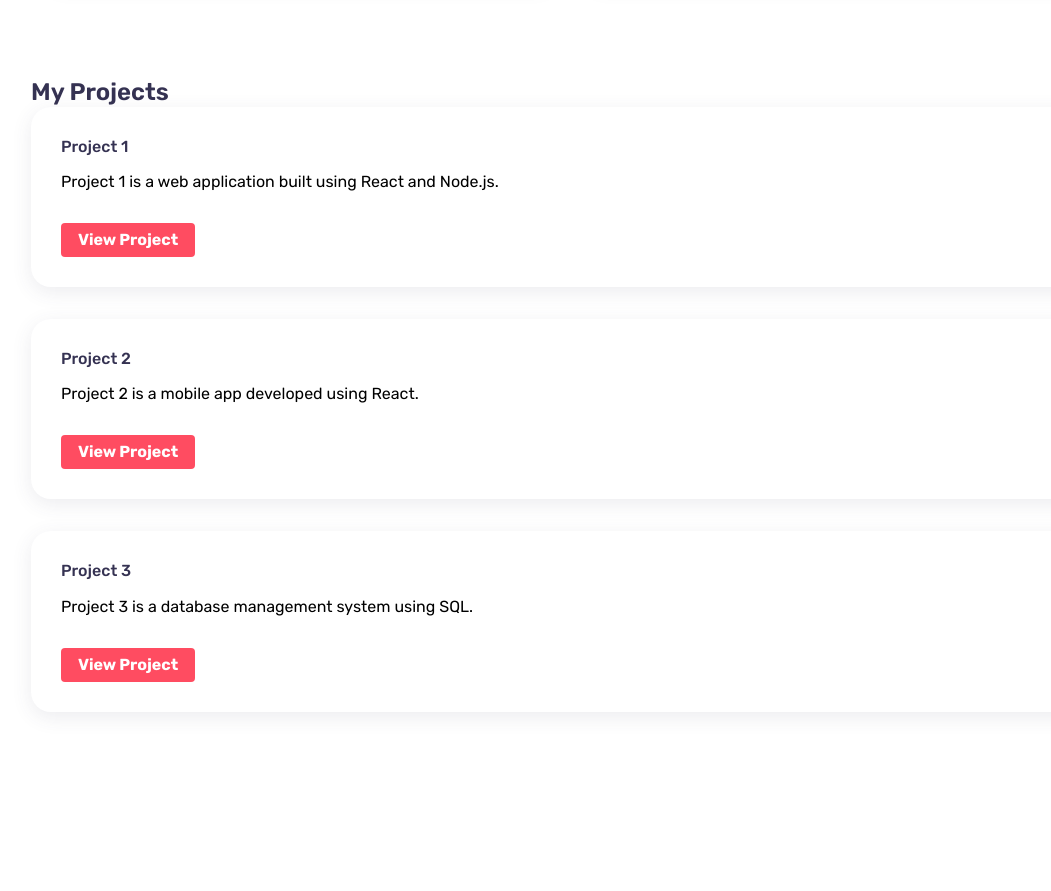
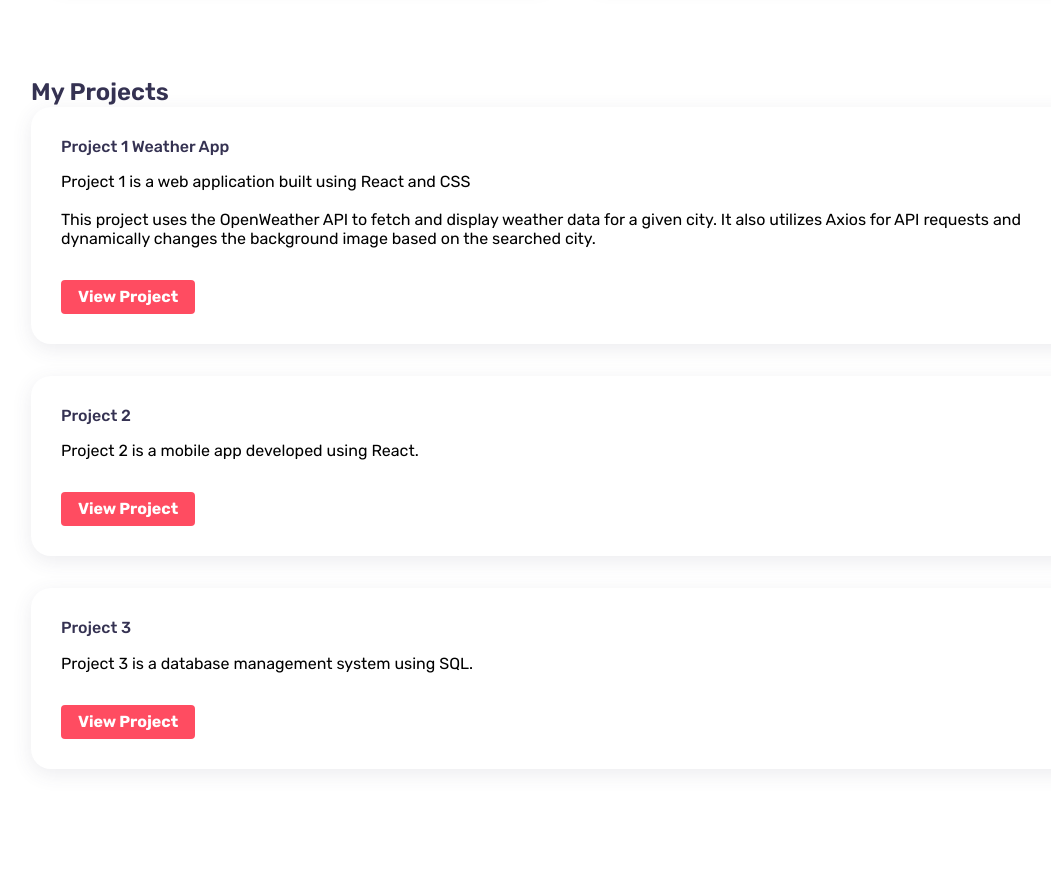
Before and after one commit to bngoon/react-portfollio, a React (Create React App) app: page / in a window 1280 px wide. Shown: the part 2700-3591 px from the top of the page, without its empty margins (124-1175 px from the left). Built offline with nearby package versions, Linux system fonts and the light colour scheme.

Commit message:
project 1 added deployed and updated link

```diff
--- a/src/components/projects/Projects.jsx
+++ b/src/components/projects/Projects.jsx
@@ -10,13 +10,15 @@ function Projects() {
 
         <div className="project__data">
           <div className="project__titles">
-            <h3 className="project__name">Project 1</h3>
+            <h3 className="project__name">Project 1 Weather App</h3>
           </div>
           <div className="project__description">
-            <p>Project 1 is a web application built using React and Node.js.</p>
+            <p>Project 1 is a web application built using React and CSS</p>
+            <br></br>
+            <p>This project uses the OpenWeather API to fetch and display weather data for a given city. It also utilizes Axios for API requests and dynamically changes the background image based on the searched city.</p>
           </div>
           <div className="project__link">
-            <a href="https://github.com/example/project1" className="project btn">View Project</a>
+            <a href="https://weatherbn.netlify.app/" className="project btn">View Project</a>
           </div>
         </div>
 
```
Also changed, not shown: src/assets/profilepic.png (added).
